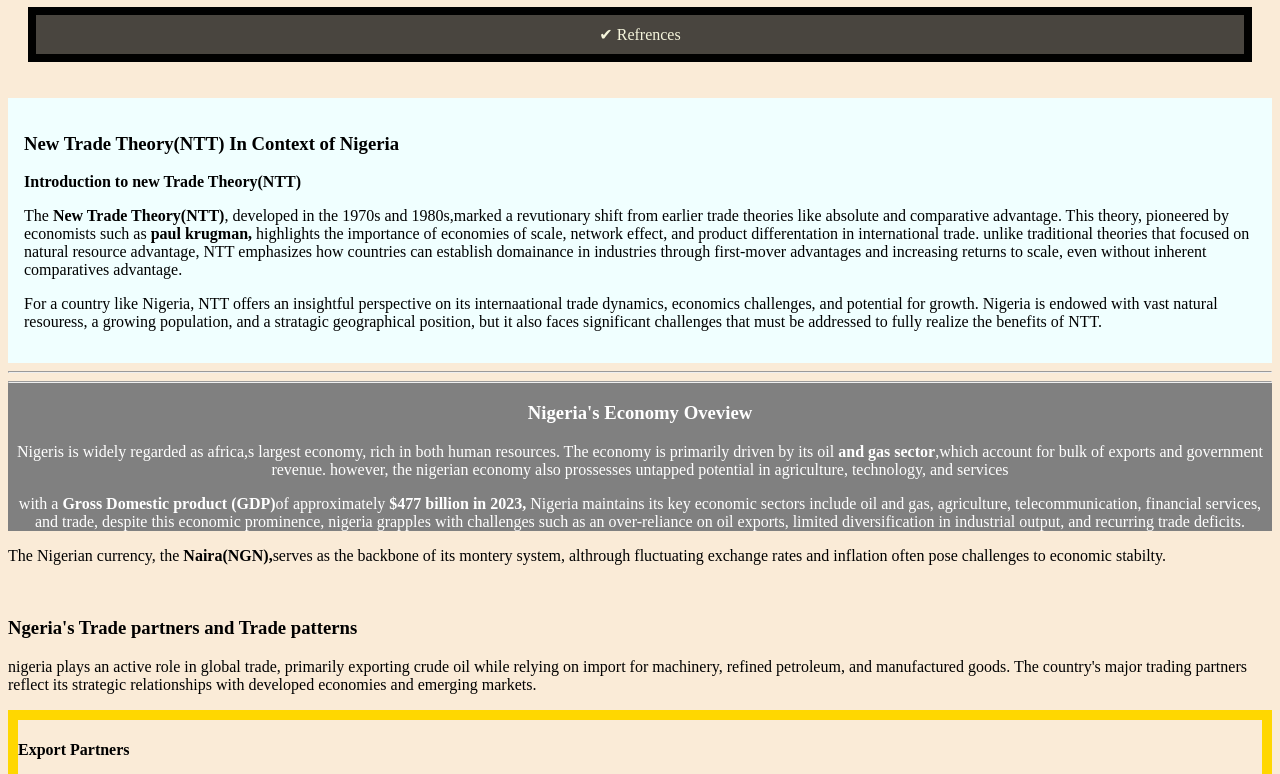
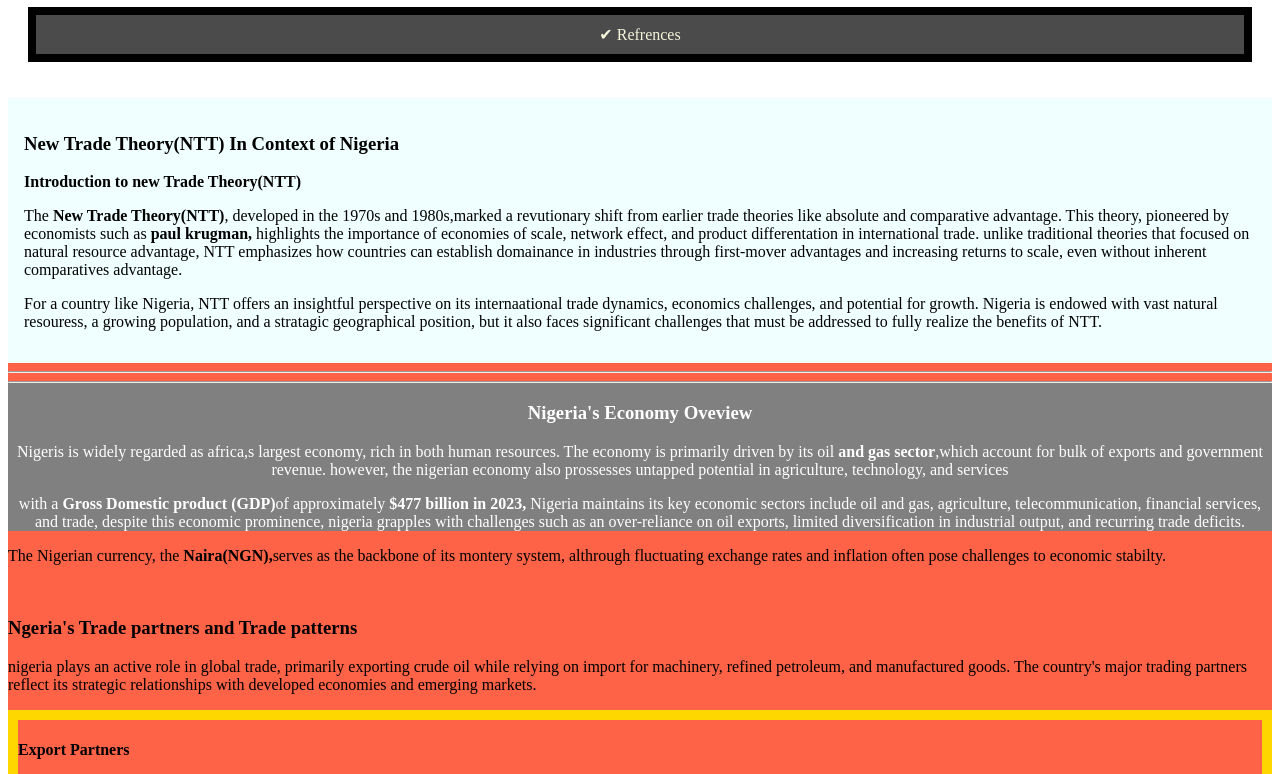
Before and after one commit to Whisy-fred/NTT, a plain HTML site: page index.html in a window 1280 px wide. Shown: the part 566-1340 px from the top of the page. Drawn offline with Linux system fonts and the light colour scheme.

Commit message:
Update style.css

```diff
--- a/style.css
+++ b/style.css
@@ -1,4 +1,4 @@
-body{
+nobody{
   background-color: antiquewhite;
 }
 #nav1{
@@ -43,3 +43,6 @@ footer{
   border: 5px solid black;
   padding: 1em;
 }
+article{
+background-color: tomato;
+}
```
